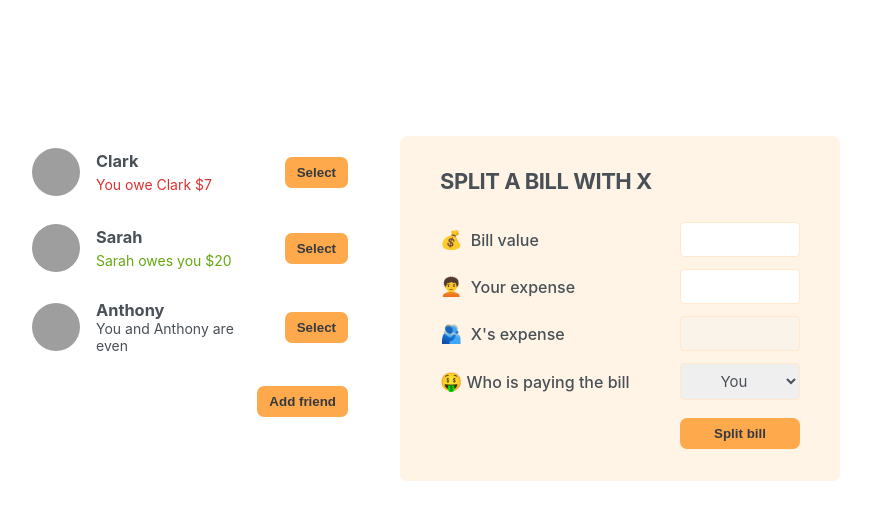
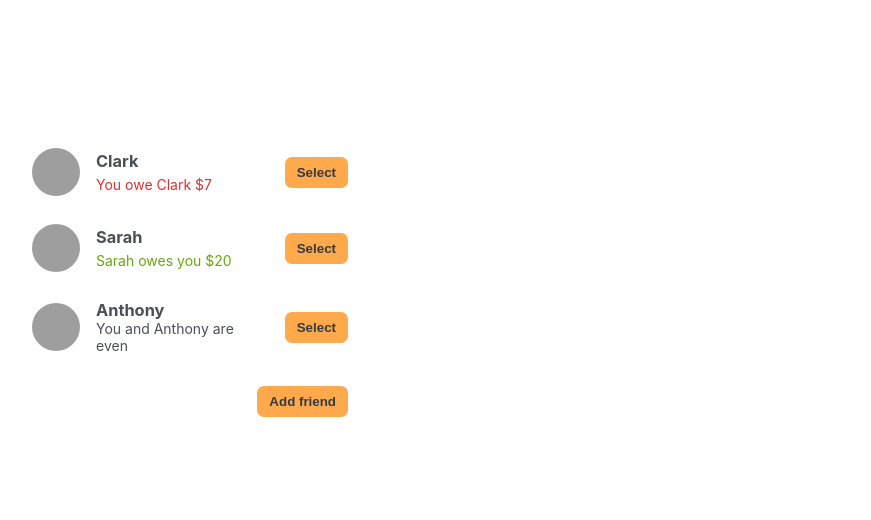
Before and after one commit to AmanKushwaha096/Ear-n-split, a React (Create React App) app: page / in a window 1280 px wide. Shown: the top 520 px of the page, without its empty margins (210-1081 px from the left). Built offline with nearby package versions, Linux system fonts and the light colour scheme; grey boxes are pictures that could not be loaded.

Commit message:
Added form and split logic

```diff
--- a/src/App.js
+++ b/src/App.js
@@ -31,6 +31,9 @@ function Button({ children,onClick }) {
 export default function App(){
   const [showAddFriend,setShowAddFriend] = useState(false);
   const [friendsList,setFriendsList] = useState(initialFriends);
+  const [splitWithFriend,setSplitWithFriend] = useState('');
+
+
 
   function toggleShow(){
     setShowAddFriend(show =>!show);
@@ -40,30 +43,34 @@ export default function App(){
     setShowAddFriend(false);
   }
 
-
-
+  function handleSplit(friend){
+    setSplitWithFriend((cur)=> cur?.id === friend.id ? null : friend)
+    setShowAddFriend(false);
+  }
 
   return <div className="app">
     <div className="sidebar">
-      <FriendsList friendsList={friendsList}/>
+      <FriendsList friendsList={friendsList} onSelect ={handleSplit}  selectedFriend={splitWithFriend}/>
+
       {showAddFriend && <FormAddFriend friendsList={friendsList} addFriends={handleAddFriends} toggleShow={toggleShow}/>}
       <Button onClick={toggleShow}>{showAddFriend ? 'Close' :'Add friend'}</Button>
     </div>
-    <FormSplitBill/>
+    {splitWithFriend && <FormSplitBill friend={splitWithFriend} />}
   </div>
 }
 
-function FriendsList({friendsList}){
-  // const friends = initialFriends;
+function FriendsList({friendsList,onSelect,selectedFriend}){
 
   return <ul>
-    {friendsList.map(friend => <Friend friend={friend} key={friend.id}/>)}
+    {friendsList.map(friend => <Friend friend={friend} key={friend.id} setPerson={onSelect} selectedFriend={selectedFriend}/>)}
   </ul>
 }
 
-function Friend({friend}){
+function Friend({friend,setPerson,selectedFriend}){
+
+  const isSelected = selectedFriend?.id === friend.id;
   return(
-    <li>
+    <li className={isSelected && 'selected'}>
       <img src={friend.image} alt={friend.name} />
       <h3>{friend.name}</h3>
       {friend.balance <0  && <p className="red">You owe {friend.name} ${Math.abs(friend.balance)}
@@ -73,7 +80,7 @@ function Friend({friend}){
       {friend.balance === 0 && <p >You and {friend.name} are even
       </p>}
 
-      <Button>Select</Button>
+      <Button onClick={()=>setPerson(friend)}>{isSelected ? 'Close' : 'Select'}</Button>
     </li>
   )
 }
@@ -109,23 +116,28 @@ function FormAddFriend({addFriends}){
   </form>
 }
 
-function FormSplitBill(){
+function FormSplitBill({friend}){
+  const [bill, setBill] = useState("");
+  const [expense, setExpense] = useState("");
+  const [whoIsPaying, setWhoisPaying] = useState("user")
+  const friendsExpense =bill ? bill - expense : "";
+
   return <form className="form-split-bill">
-    <h2>Split a bill with X</h2>
+    <h2>Split a bill with {friend.name}</h2>
 
     <label>💰 Bill value</label>
-    <input type="text" />
+    <input type="text" value={bill} onChange={e=>setBill(+e.target.value)}/>
 
     <label>🧑‍🦱 Your expense</label>
-    <input type="text" />
+    <input type="text" value={expense} onChange={e => setExpense(+e.target.value > bill ? expense : +e.target.value)} />
 
-    <label>🫂 X's expense</label>
-    <input type="text" disabled/>
+    <label>🫂 {friend.name}'s expense</label>
+    <input type="text" value={friendsExpense} disabled/>
 
     <label>🤑Who is paying the bill</label>
-    <select>
+    <select value={whoIsPaying} onSelect={e=>setWhoisPaying(e.target.value)}>
       <option value="user">You</option>
-      <option value="friend">X</option>
+      <option value="friend">{friend.name}</option>
     </select>
 
     <Button>Split bill</Button>
```
